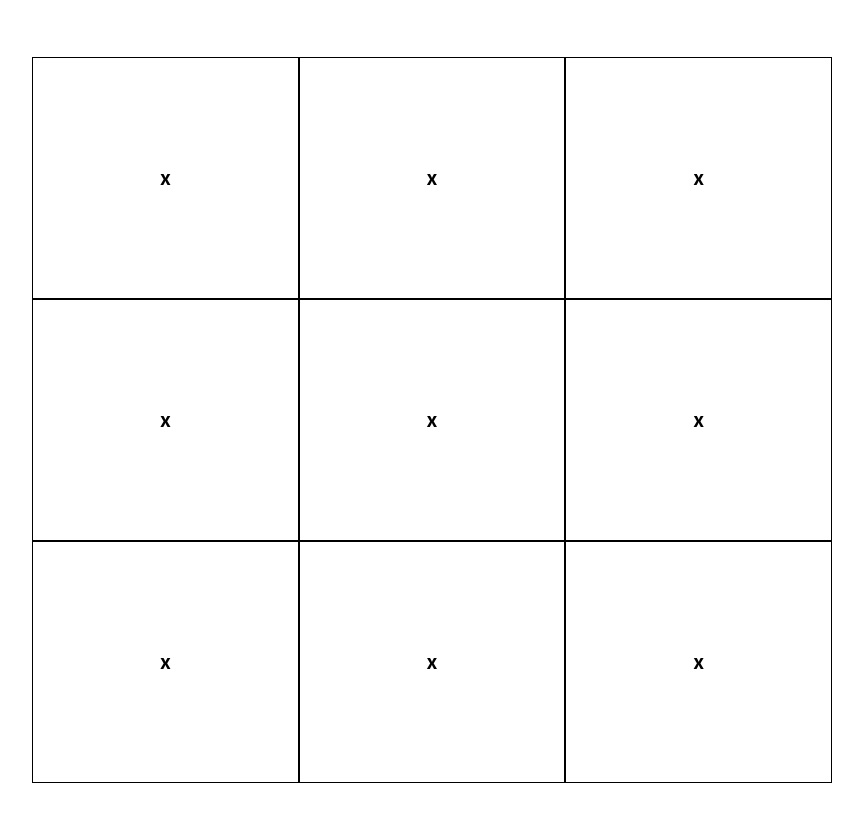
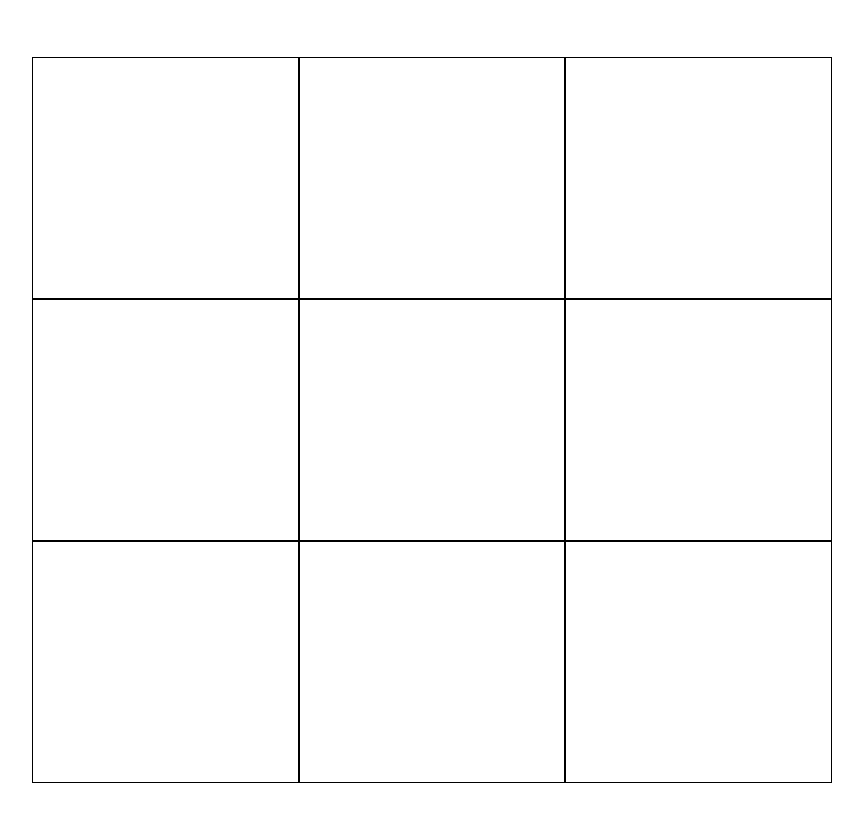
Before and after one commit to shubhamkr2/Tic-Tac-Toe_game, a React (Create React App) app: page / in a window 1280 px wide. Shown: the whole page, without its empty margins (208-1071 px from the left). Built offline with nearby package versions, Linux system fonts and the light colour scheme.

Commit message:
value accessed in card

```diff
--- a/src/Components/Card.jsx
+++ b/src/Components/Card.jsx
@@ -1,10 +1,10 @@
 import React from "react";
 import styles from "../Styles/Card.module.css";
 
-function Card() {
+function Card({value}) {
   return (
     <div className={styles.card_container}>
-      <h3>x</h3>
+      <h3>{value}</h3>
     </div>
   );
 }
```
